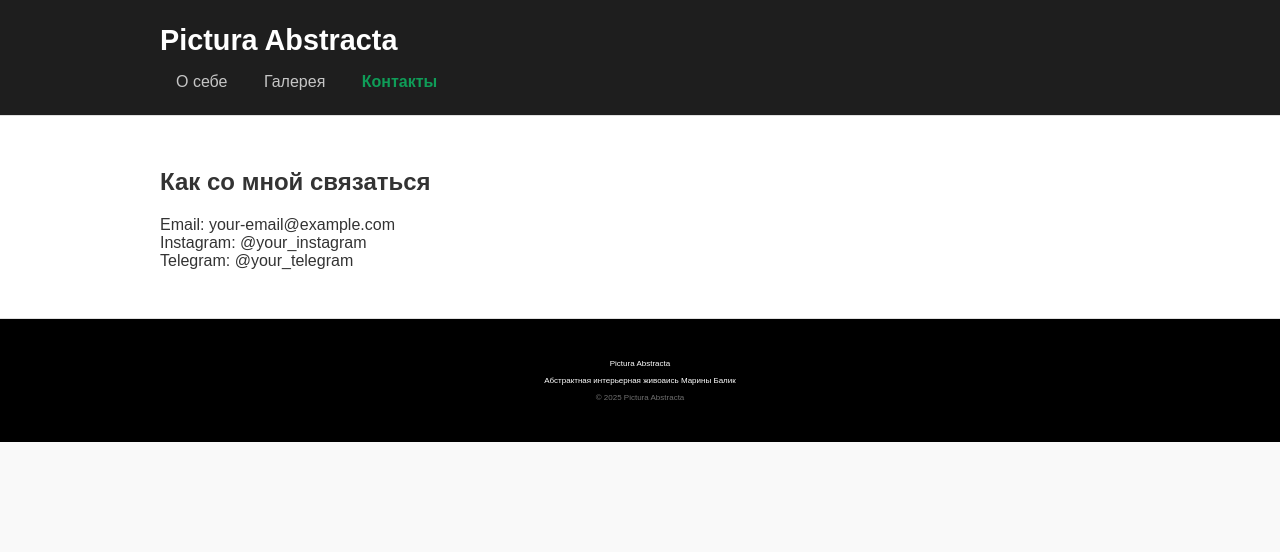
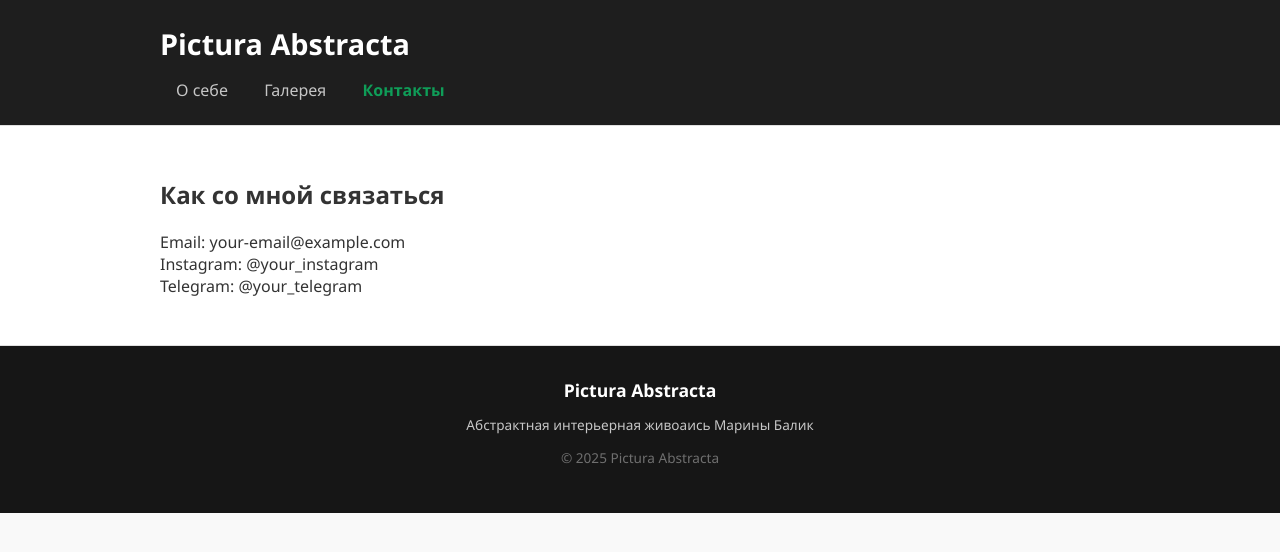
Before and after one commit to PicAbsArt/picabsart.github.io, a Jekyll site: the page built from contact.md, in a window 1280 px wide. Shown: the top 552 px of the page. Built offline with Jekyll 4.4.1, drawn with Linux system fonts in a browser that asks for light colours.

Commit message:
Update main.css

```diff
--- a/assets/main.css
+++ b/assets/main.css
@@ -1,8 +1,8 @@
-/* === Общие настройки === */
+/* === Общие стили === */
 
 body {
   margin: 0;
-  font-family: 'IBM Plex Sans', sans-serif;
+  font-family: 'Segoe UI', sans-serif;
   color: #333;
   background-color: #f9f9f9;
 }
@@ -23,7 +23,7 @@ img {
   border-radius: 6px;
 }
 
-/* === Шапка сайта (header) === */
+/* === Шапка === */
 
 .site-header {
   background-color: #1e1e1e;
@@ -34,7 +34,7 @@ img {
 
 .wrapper {
   max-width: 960px;
-  margin: 0 auto;
+  margin: auto;
   padding: 0 1rem;
 }
 
@@ -48,6 +48,8 @@ img {
   color: white;
   text-decoration: none;
 }
+
+/* === Меню === */
 
 .site-nav {
   margin-top: 1rem;
@@ -70,7 +72,7 @@ img {
   font-weight: 600;
 }
 
-/* === Основной контент === */
+/* === Контент === */
 
 .page-content {
   background-color: #ffffff;
@@ -82,7 +84,6 @@ img {
 .gallery h1 {
   text-align: center;
   margin-bottom: 2rem;
-  color: #1e1e1e;
 }
 
 .painting {
@@ -137,7 +138,6 @@ img {
 .painting-page img {
   max-width: 100%;
   margin: 1rem 0;
-  border-radius: 8px;
 }
 
 .back-link {
@@ -155,18 +155,30 @@ img {
 /* === Футер === */
 
 .site-footer {
-  background-color: #000000;
-  color: #FFFFFF;
+  background-color: #161616;
+  color: #c6c6c6;
   padding: 2rem 0;
-  font-size: 0.5rem;
+  font-size: 0.85rem;
   text-align: center;
+}
+
+.footer-title {
+  margin: 0 0 0.5rem;
+  font-size: 1.1rem;
+  font-weight: 600;
+  color: white;
+}
+
+.footer-description {
+  margin-bottom: 0.5rem;
+  color: #c6c6c6;
 }
 
 .footer-copyright {
   color: #6f6f6f;
 }
 
-/* === Адаптивность (мобильные устройства) === */
+/* === Адаптивность === */
 
 @media (max-width: 600px) {
   .nav-link {
```
